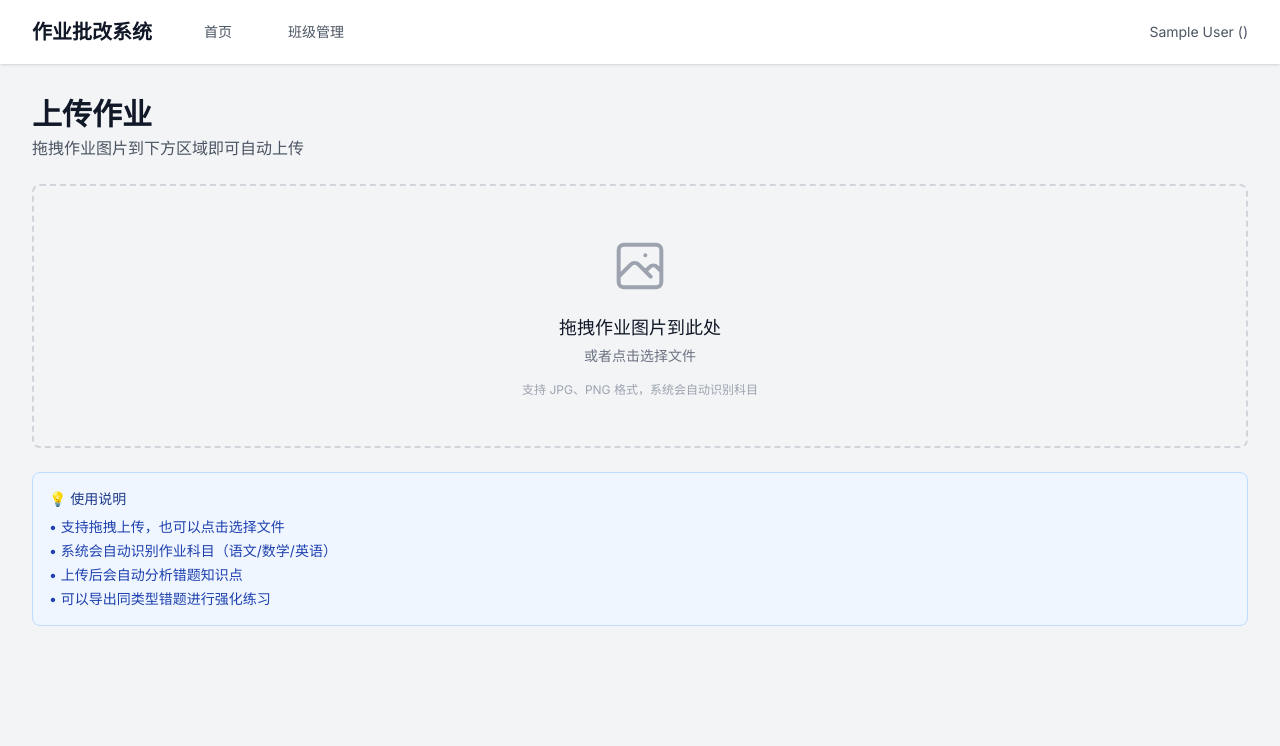
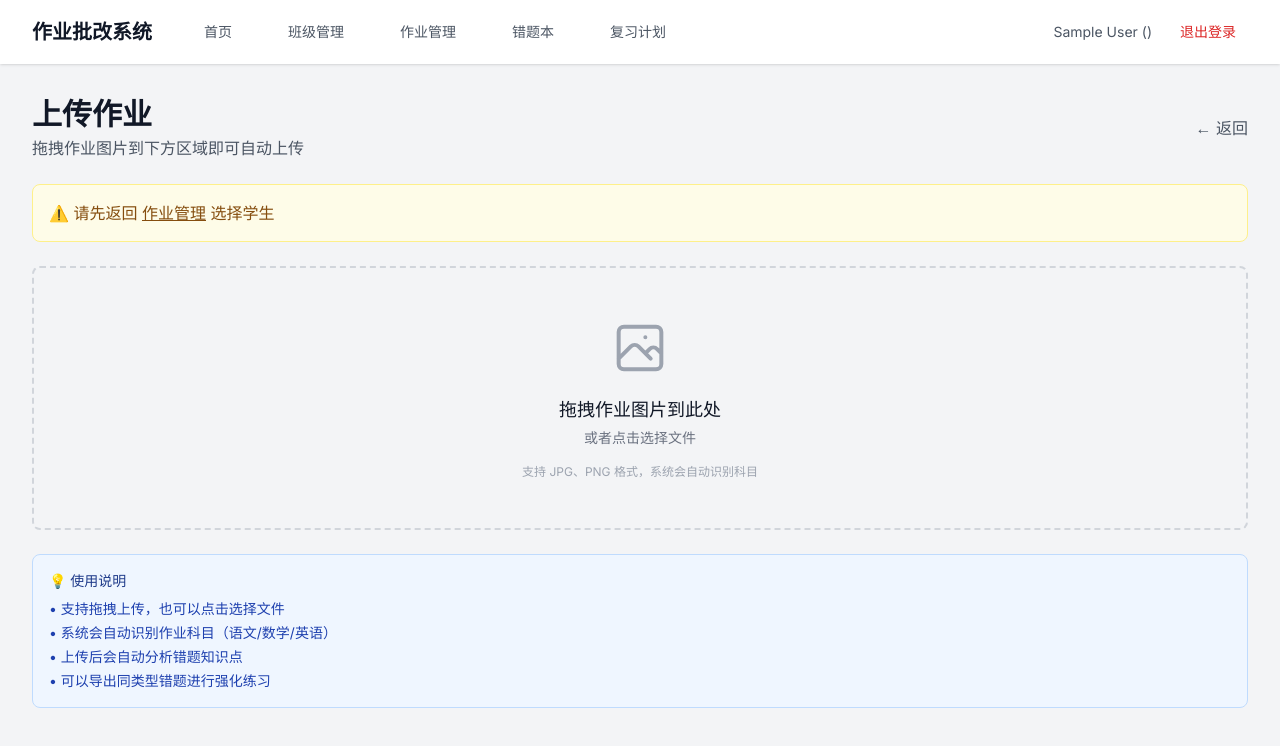
Before and after one commit to yoosangold/Homework, a Next.js app: page /dashboard/assignments/upload in a window 1280 px wide. Shown: the top 746 px of the page. Built offline with nearby package versions, Linux system fonts and the light colour scheme; no server answers; sample sign-in values are in the browser's storage.

Commit message:
feat: 修复学生列表 + 添加登出按钮

```diff
--- a/app/dashboard/assignments/page.tsx
+++ b/app/dashboard/assignments/page.tsx
@@ -32,18 +32,61 @@ export default function AssignmentsPage() {
   const [loading, setLoading] = useState(true);
 
   useEffect(() => {
-    // TODO: 获取当前老师的班级学生列表
-    // 这里用模拟数据
-    setStudents([
-      { id: '1', name: '张三', phone: '13800138000' },
-      { id: '2', name: '李四', phone: '13800138001' },
-      { id: '3', name: '王五', phone: '13800138002' },
-    ]);
-    setLoading(false);
+    fetchStudents();
+    fetchAssignments();
   }, []);
 
-  const handleQuickUpload = (studentId: string) => {
-    setSelectedStudent(studentId);
+  // 获取班级学生列表
+  const fetchStudents = async () => {
+    try {
+      const response = await fetch('/api/classes');
+      const data = await response.json();
+
+      if (response.ok && data.classes) {
+        // 从所有班级中提取学生
+        const allStudents: Student[] = [];
+        data.classes.forEach((cls: any) => {
+          if (cls.classStudents) {
+            cls.classStudents.forEach((cs: any) => {
+              if (cs.isActive && cs.studentName) {
+                allStudents.push({
+                  id: cs.id,
+                  name: cs.studentName,
+                  phone: cs.studentPhone || '',
+                });
+              }
+            });
+          }
+        });
+        setStudents(allStudents);
+      }
+    } catch (error) {
+      console.error('获取学生列表失败:', error);
+    } finally {
+      setLoading(false);
+    }
+  };
+
+  // 获取作业列表
+  const fetchAssignments = async () => {
+    try {
+      const response = await fetch('/api/assignments');
+      const data = await response.json();
+
+      if (response.ok && data.assignments) {
+        setAssignments(data.assignments);
+      }
+    } catch (error) {
+      console.error('获取作业列表失败:', error);
+    }
+  };
+
+  const handleQuickUpload = (studentId: string, studentName: string) => {
+    // 将学生信息传递到上传页面
+    sessionStorage.setItem('selectedStudent', JSON.stringify({
+      id: studentId,
+      name: studentName,
+    }));
     router.push('/dashboard/assignments/upload');
   };
 
@@ -68,19 +111,26 @@ export default function AssignmentsPage() {
         {loading ? (
           <div className="text-gray-500">加载中...</div>
         ) : students.length === 0 ? (
-          <div className="text-gray-500">暂无学生</div>
+          <div className="text-gray-500 py-8 text-center">
+            <p>暂无学生</p>
+            <p className="text-sm mt-2">
+              请先在 <a href="/dashboard/classes" className="text-blue-600 hover:underline">班级管理</a> 中添加学生
+            </p>
+          </div>
         ) : (
           <div className="grid grid-cols-2 md:grid-cols-3 lg:grid-cols-4 gap-4">
             {students.map((student) => (
               <div
                 key={student.id}
                 className="border border-gray-200 rounded-lg p-4 hover:border-blue-500 transition cursor-pointer"
-                onClick={() => handleQuickUpload(student.id)}
+                onClick={() => handleQuickUpload(student.id, student.name)}
               >
                 <div className="flex items-center justify-between">
                   <div>
                     <p className="font-medium text-gray-900">{student.name}</p>
-                    <p className="text-sm text-gray-500">{student.phone}</p>
+                    {student.phone && (
+                      <p className="text-sm text-gray-500">{student.phone}</p>
+                    )}
                   </div>
                   <svg
                     className="w-5 h-5 text-blue-600"
--- a/app/dashboard/assignments/upload/page.tsx
+++ b/app/dashboard/assignments/upload/page.tsx
@@ -1,6 +1,6 @@
 'use client';
 
-import { useState, useRef } from 'react';
+import { useState, useRef, useEffect } from 'react';
 import { useRouter } from 'next/navigation';
 
 export default function AssignmentUploadPage() {
@@ -11,6 +11,19 @@ export default function AssignmentUploadPage() {
   const [preview, setPreview] = useState<string | null>(null);
   const [uploading, setUploading] = useState(false);
   const [error, setError] = useState('');
+  const [selectedStudent, setSelectedStudent] = useState<{id: string; name: string} | null>(null);
+
+  // 页面加载时检查是否有选中的学生
+  useEffect(() => {
+    const stored = sessionStorage.getItem('selectedStudent');
+    if (stored) {
+      try {
+        setSelectedStudent(JSON.parse(stored));
+      } catch (e) {
+        console.error('解析学生信息失败:', e);
+      }
+    }
+  }, []);
 
   // 处理文件选择
   const handleFile = (file: File) => {
@@ -54,6 +67,12 @@ export default function AssignmentUploadPage() {
       return;
     }
 
+    if (!selectedStudent) {
+      setError('请选择学生');
+      router.push('/dashboard/assignments');
+      return;
+    }
+
     setUploading(true);
     setError('');
 
@@ -66,12 +85,13 @@ export default function AssignmentUploadPage() {
         const base64Image = reader.result as string;
 
         // TODO: 调用 API 上传作业
-        // 这里需要实现自动识别科目的逻辑
         const response = await fetch('/api/assignments', {
           method: 'POST',
           headers: { 'Content-Type': 'application/json' },
           body: JSON.stringify({
-            title: selectedFile.name,
+            title: `${selectedStudent.name}的作业`,
+            studentId: selectedStudent.id,
+            studentName: selectedStudent.name,
             images: [base64Image],
             // 科目由系统自动识别
           }),
@@ -81,6 +101,8 @@ export default function AssignmentUploadPage() {
 
         if (response.ok) {
           alert('作业上传成功！');
+          // 清除选中的学生
+          sessionStorage.removeItem('selectedStudent');
           router.push('/dashboard/assignments');
         } else {
           setError(result.error || '上传失败');
@@ -95,10 +117,46 @@ export default function AssignmentUploadPage() {
 
   return (
     <div className="space-y-6">
-      <div>
-        <h1 className="text-3xl font-bold text-gray-900">上传作业</h1>
-        <p className="text-gray-600 mt-1">拖拽作业图片到下方区域即可自动上传</p>
+      <div className="flex justify-between items-center">
+        <div>
+          <h1 className="text-3xl font-bold text-gray-900">上传作业</h1>
+          <p className="text-gray-600 mt-1">拖拽作业图片到下方区域即可自动上传</p>
+        </div>
+        <button
+          onClick={() => router.back()}
+          className="text-gray-600 hover:text-gray-900"
+        >
+          ← 返回
+        </button>
       </div>
+
+      {/* 选中的学生信息 */}
+      {selectedStudent ? (
+        <div className="bg-blue-50 border border-blue-200 rounded-lg p-4">
+          <div className="flex items-center justify-between">
+            <div>
+              <p className="text-sm text-blue-800">当前学生</p>
+              <p className="text-lg font-semibold text-blue-900">{selectedStudent.name}</p>
+            </div>
+            <button
+              onClick={() => {
+                setSelectedStudent(null);
+                sessionStorage.removeItem('selectedStudent');
+                router.push('/dashboard/assignments');
+              }}
+              className="text-sm text-blue-600 hover:text-blue-800"
+            >
+              更换学生
+            </button>
+          </div>
+        </div>
+      ) : (
+        <div className="bg-yellow-50 border border-yellow-200 rounded-lg p-4">
+          <p className="text-yellow-800">
+            ⚠️ 请先返回 <a href="/dashboard/assignments" className="underline font-medium">作业管理</a> 选择学生
+          </p>
+        </div>
+      )}
 
       {/* 拖拽上传区域 */}
       <div
@@ -183,7 +241,7 @@ export default function AssignmentUploadPage() {
       )}
 
       {/* 上传按钮 */}
-      {selectedFile && (
+      {selectedFile && selectedStudent && (
         <button
           onClick={handleUpload}
           disabled={uploading}
--- a/app/dashboard/layout.tsx
+++ b/app/dashboard/layout.tsx
@@ -2,6 +2,7 @@ import { getServerSession } from 'next-auth';
 import { redirect } from 'next/navigation';
 import { authOptions } from '@/lib/auth';
 import Link from 'next/link';
+import LogoutButton from '@/components/auth/LogoutButton';
 
 export default async function DashboardLayout({
   children,
@@ -24,7 +25,7 @@ export default async function DashboardLayout({
               <h1 className="text-xl font-bold text-gray-900">作业批改系统</h1>
               <nav className="ml-10 flex space-x-8">
                 <Link
-                  href="/"
+                  href="/dashboard"
                   className="text-gray-600 hover:text-gray-900 px-3 py-2 text-sm font-medium"
                 >
                   首页
@@ -35,12 +36,31 @@ export default async function DashboardLayout({
                 >
                   班级管理
                 </Link>
+                <Link
+                  href="/dashboard/assignments"
+                  className="text-gray-600 hover:text-gray-900 px-3 py-2 text-sm font-medium"
+                >
+                  作业管理
+                </Link>
+                <Link
+                  href="/dashboard/wrong-questions"
+                  className="text-gray-600 hover:text-gray-900 px-3 py-2 text-sm font-medium"
+                >
+                  错题本
+                </Link>
+                <Link
+                  href="/dashboard/review-plans"
+                  className="text-gray-600 hover:text-gray-900 px-3 py-2 text-sm font-medium"
+                >
+                  复习计划
+                </Link>
               </nav>
             </div>
             <div className="flex items-center space-x-4">
               <span className="text-sm text-gray-600">
-                {session.user.name} ({session.user.role})
+                {session.user.name} ({session.user.role === 'TEACHER' ? '老师' : session.user.role === 'PARENT' ? '家长' : session.user.role})
               </span>
+              <LogoutButton />
             </div>
           </div>
         </div>
--- /dev/null
+++ b/components/auth/LogoutButton.tsx
@@ -0,0 +1,18 @@
+'use client';
+
+import { signOut } from 'next-auth/react';
+
+export default function LogoutButton() {
+  const handleLogout = async () => {
+    await signOut({ callbackUrl: '/' });
+  };
+
+  return (
+    <button
+      onClick={handleLogout}
+      className="px-3 py-1.5 text-sm text-red-600 hover:text-red-800 hover:bg-red-50 rounded transition"
+    >
+      退出登录
+    </button>
+  );
+}
```
